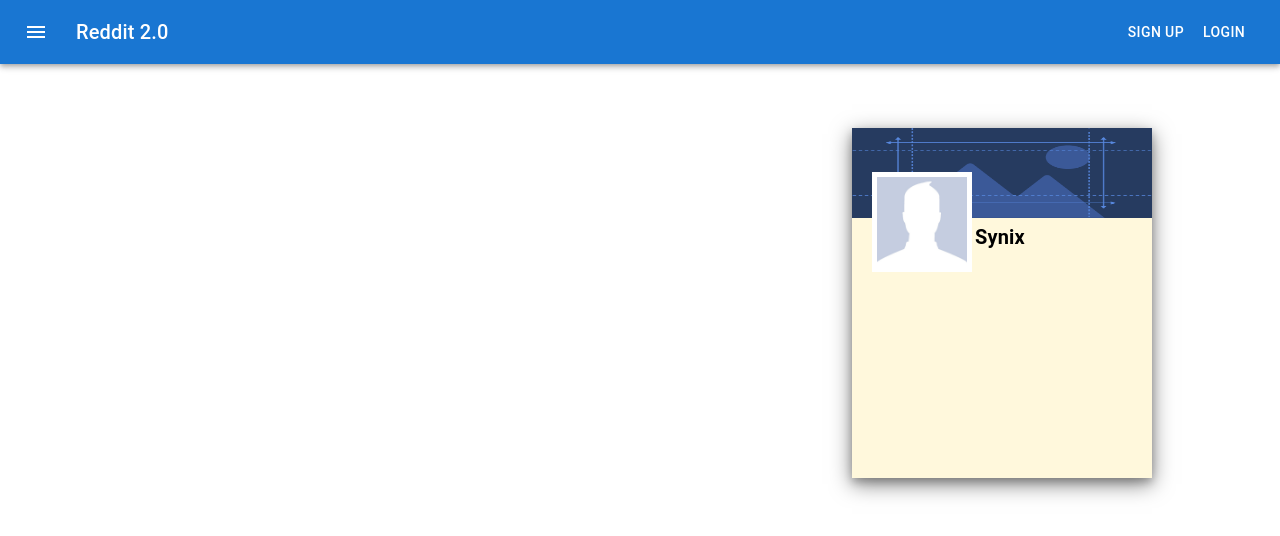
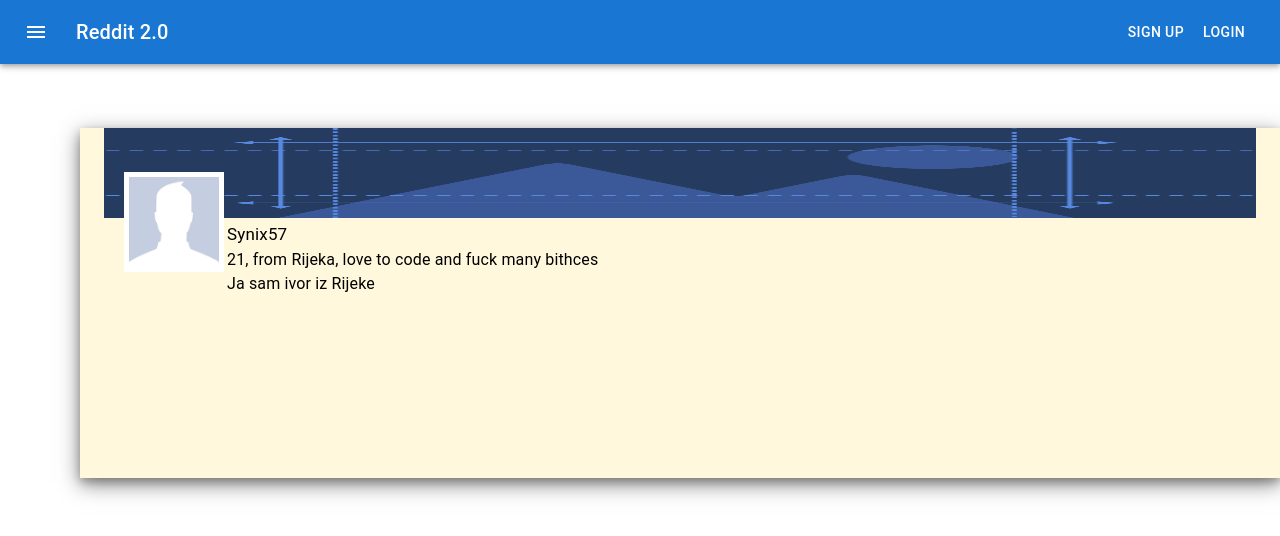
Before and after one commit to CvetkovskiIvor/prog-inz-projekt, a React (Create React App) app in the folder social-front/: page / in a window 1280 px wide. Shown: the top 536 px of the page. Built offline with nearby package versions, Linux system fonts and the light colour scheme.

Commit message:
eksperimentiranje s bio sekcijom

```diff
--- a/social-front/src/components/Profile/Profile.js
+++ b/social-front/src/components/Profile/Profile.js
@@ -10,15 +10,27 @@ export default function Profile() {
 
   return (
       <div className="Profile">
-        <Box className='profile-container'>
+        <Container className='profile-container'>
           <img className='profile-cover-photo' src={CoverPhoto} alt=''></img>
-          <Box className='profile-image-container'>
-            <img className='profile-image-photo' src={ProfilePhoto} alt=''></img>
+          <Box className='profile-info-container'>
+            <Box className='profile-image-container'>
+              <img className='profile-image-photo' src={ProfilePhoto} alt=''></img>
+            </Box>
+            <Typography className='profile-username' fontSize={17} display={'block'}>
+              Synix57
+            </Typography>
           </Box>
-          <Typography className='profile-username' fontWeight={'bold'} fontSize={20}>
-            Synix
-          </Typography>
-        </Box>
+
+          <Box className='profile-about-container'>
+            <Typography className='profile-about-title'>
+              21, from Rijeka, love to code and fuck many bithces
+            </Typography>
+            <Typography>
+              Ja sam ivor iz Rijeke
+            </Typography>
+          </Box>
+
+        </Container>
       </div>
   );
 }
--- a/social-front/src/components/Profile/index.css
+++ b/social-front/src/components/Profile/index.css
@@ -23,6 +23,7 @@
   float: left;
   margin-right: 23px;
   text-align: center;
+  display: block;
 }
 .profile-cover-photo {
   width: 100%;
@@ -34,6 +35,10 @@
   height: 90px;
   margin-top: 5px;
 }
+.profile-about-container{
+  display: block;
+  text-align: left;
+}
 /*.profile-username {
   font-weight: bold;
   font-size: 20px;
```
